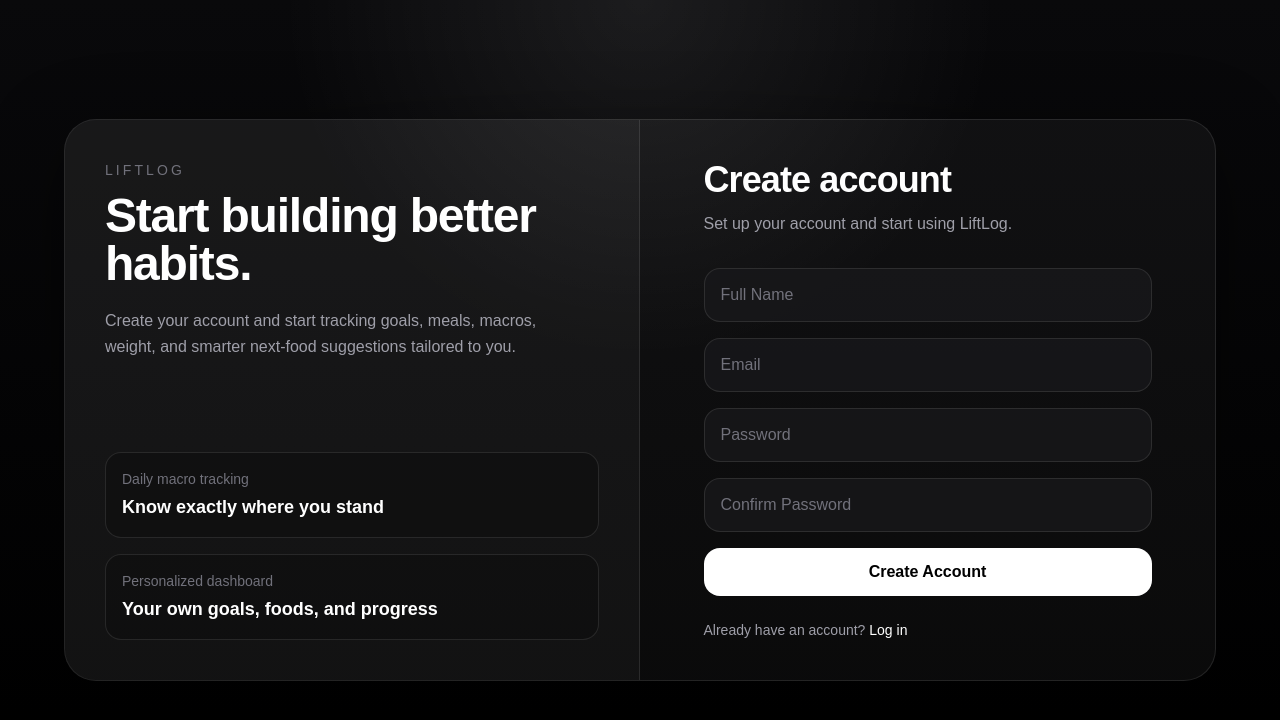
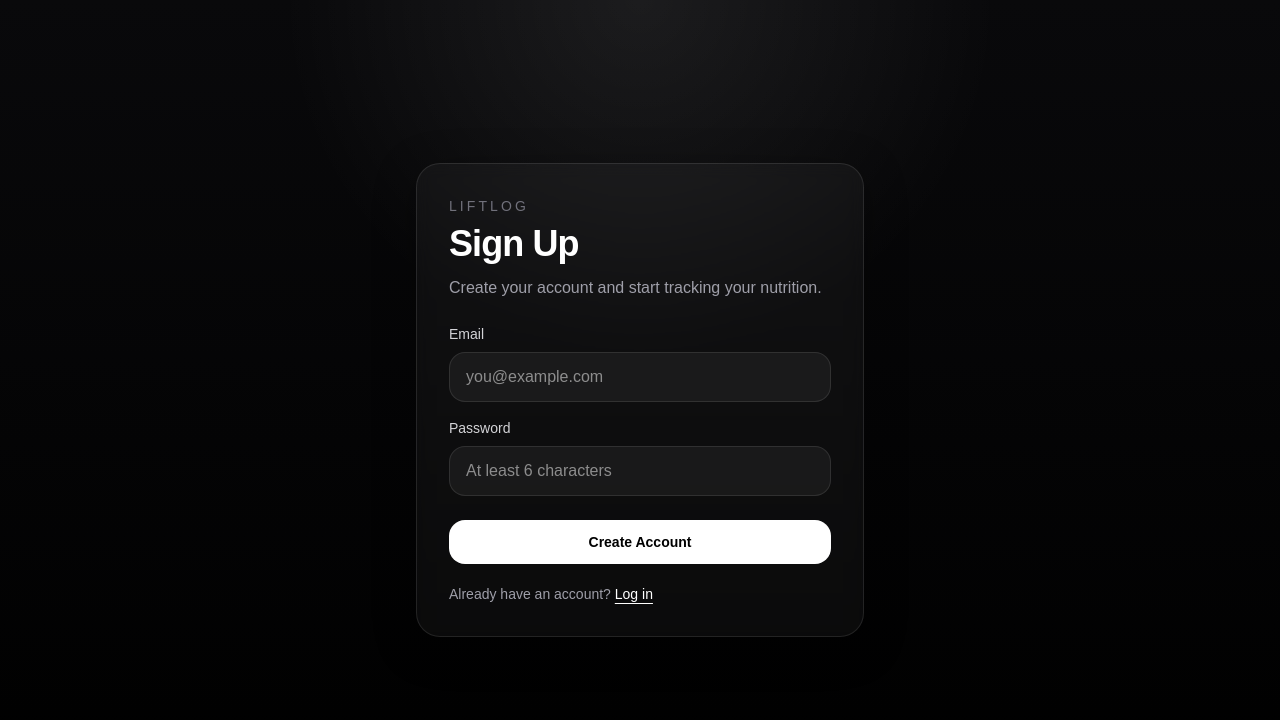
Before and after one commit to nishanthkanaparthi/LiftLog, a Next.js app: page /signup in a window 1280 px wide. Shown: the top 720 px of the page. Built offline with nearby package versions, Linux system fonts and the light colour scheme.

Commit message:
Auto-login after signup

```diff
--- a/app/signup/page.tsx
+++ b/app/signup/page.tsx
@@ -1,242 +1,125 @@
 "use client";
 
+import { useState } from "react";
+import { useRouter } from "next/navigation";
 import Link from "next/link";
-import { useRouter } from "next/navigation";
-import { useEffect, useState } from "react";
-
-type MessageType = "success" | "error" | "";
-
-function Input({
-  type = "text",
-  placeholder,
-  value,
-  onChange,
-}: {
-  type?: string;
-  placeholder: string;
-  value: string;
-  onChange: (e: React.ChangeEvent<HTMLInputElement>) => void;
-}) {
-  return (
-    <input
-      type={type}
-      placeholder={placeholder}
-      value={value}
-      onChange={onChange}
-      className="w-full rounded-2xl border border-white/10 bg-zinc-900/80 px-4 py-3.5 text-white placeholder:text-zinc-500 outline-none transition focus:border-zinc-400 focus:ring-2 focus:ring-white/10"
-    />
-  );
-}
-
-function PrimaryButton({
-  children,
-  onClick,
-  disabled = false,
-}: {
-  children: React.ReactNode;
-  onClick: () => void;
-  disabled?: boolean;
-}) {
-  return (
-    <button
-      onClick={onClick}
-      disabled={disabled}
-      className="w-full rounded-2xl bg-white px-5 py-3 font-semibold text-black transition hover:opacity-90 active:scale-[0.98] disabled:cursor-not-allowed disabled:opacity-60"
-    >
-      {children}
-    </button>
-  );
-}
 
 export default function SignupPage() {
   const router = useRouter();
 
-  const [name, setName] = useState("");
   const [email, setEmail] = useState("");
   const [password, setPassword] = useState("");
-  const [confirmPassword, setConfirmPassword] = useState("");
-
-  const [messageText, setMessageText] = useState("");
-  const [messageType, setMessageType] = useState<MessageType>("");
-  const [isLoading, setIsLoading] = useState(false);
-
-  useEffect(() => {
-    const storedUser = localStorage.getItem("liftlogUser");
-
-    if (storedUser) {
-      router.push("/dashboard");
-    }
-  }, [router]);
-
-  const showError = (text: string) => {
-    setMessageText(text);
-    setMessageType("error");
-  };
-
-  const showSuccess = (text: string) => {
-    setMessageText(text);
-    setMessageType("success");
-  };
+  const [message, setMessage] = useState("");
+  const [isSubmitting, setIsSubmitting] = useState(false);
 
   const handleSignup = async () => {
-    setMessageText("");
+    setMessage("");
 
-    if (
-      name.trim() === "" ||
-      email.trim() === "" ||
-      password.trim() === "" ||
-      confirmPassword.trim() === ""
-    ) {
-      showError("Please fill in all fields.");
+    if (!email.includes("@")) {
+      setMessage("Please enter a valid email.");
       return;
     }
 
     if (password.length < 6) {
-      showError("Password must be at least 6 characters long.");
-      return;
-    }
-
-    if (password !== confirmPassword) {
-      showError("Passwords do not match.");
+      setMessage("Password must be at least 6 characters.");
       return;
     }
 
     try {
-      setIsLoading(true);
+      setIsSubmitting(true);
 
       const res = await fetch("/api/signup", {
         method: "POST",
         headers: {
           "Content-Type": "application/json",
         },
-        body: JSON.stringify({ name, email, password }),
+        body: JSON.stringify({ email, password }),
       });
 
       const data = await res.json();
 
       if (!res.ok) {
-        showError(data.error || "Signup failed");
+        setMessage(data.error || "Signup failed.");
         return;
       }
 
-      showSuccess("Account created successfully.");
+      localStorage.setItem(
+        "liftlogUser",
+        JSON.stringify({
+          id: data.userId,
+        })
+      );
 
-      setName("");
-      setEmail("");
-      setPassword("");
-      setConfirmPassword("");
-
-      setTimeout(() => {
-        setMessageText("");
-        router.push("/login");
-      }, 900);
+      router.push("/dashboard");
     } catch (error) {
-      console.error(error);
-      showError("Something went wrong.");
+      console.error("Signup error:", error);
+      setMessage("Something went wrong. Please try again.");
     } finally {
-      setIsLoading(false);
+      setIsSubmitting(false);
     }
   };
 
   return (
-    <main className="min-h-screen bg-[radial-gradient(circle_at_top,_rgba(255,255,255,0.08),_transparent_35%),linear-gradient(to_bottom,_#09090b,_#000000)] text-white">
-      <div className="mx-auto flex min-h-screen max-w-7xl items-center justify-center px-4 py-10 md:px-8">
-        <div className="grid w-full max-w-6xl overflow-hidden rounded-[2rem] border border-white/10 bg-white/[0.04] shadow-[0_20px_80px_rgba(0,0,0,0.45)] lg:grid-cols-2">
-          <div className="hidden lg:flex flex-col justify-between border-r border-white/10 bg-white/[0.03] p-10">
-            <div>
-              <p className="mb-3 text-sm uppercase tracking-[0.22em] text-zinc-500">
+    <main className="min-h-screen bg-[radial-gradient(circle_at_top,_rgba(255,255,255,0.08),_transparent_35%),linear-gradient(to_bottom,_#09090b,_#000000)] text-white flex items-center justify-center px-4">
+      <div className="w-full max-w-md rounded-3xl border border-white/10 bg-white/[0.04] p-8 shadow-[0_10px_40px_rgba(0,0,0,0.35)] backdrop-blur-sm">
+        <p className="text-sm uppercase tracking-[0.22em] text-zinc-500 mb-2">
           LiftLog
         </p>
-              <h1 className="text-5xl font-semibold tracking-tight">
-                Start building better habits.
-              </h1>
-              <p className="mt-5 max-w-md text-zinc-400 leading-relaxed">
-                Create your account and start tracking goals, meals, macros, weight,
-                and smarter next-food suggestions tailored to you.
+
+        <h1 className="text-4xl font-semibold tracking-tight">Sign Up</h1>
+        <p className="mt-3 text-zinc-400">
+          Create your account and start tracking your nutrition.
         </p>
+
+        {message && (
+          <div className="mt-5 rounded-2xl border border-red-500/20 bg-red-500/10 px-4 py-3 text-sm text-red-300">
+            {message}
+          </div>
+        )}
+
+        <div className="mt-6 space-y-4">
+          <div>
+            <label className="mb-2 block text-sm font-medium text-zinc-300">
+              Email
+            </label>
+            <input
+              type="email"
+              placeholder="you@example.com"
+              className="w-full rounded-2xl border border-white/10 bg-white/[0.05] px-4 py-3 text-white outline-none transition focus:border-white/20"
+              value={email}
+              onChange={(e) => setEmail(e.target.value)}
+            />
           </div>
 
-            <div className="grid gap-4">
-              <div className="rounded-2xl border border-white/10 bg-black/20 p-4">
-                <p className="text-sm text-zinc-500">Daily macro tracking</p>
-                <p className="mt-1 text-lg font-semibold">Know exactly where you stand</p>
-              </div>
-              <div className="rounded-2xl border border-white/10 bg-black/20 p-4">
-                <p className="text-sm text-zinc-500">Personalized dashboard</p>
-                <p className="mt-1 text-lg font-semibold">Your own goals, foods, and progress</p>
-              </div>
+          <div>
+            <label className="mb-2 block text-sm font-medium text-zinc-300">
+              Password
+            </label>
+            <input
+              type="password"
+              placeholder="At least 6 characters"
+              className="w-full rounded-2xl border border-white/10 bg-white/[0.05] px-4 py-3 text-white outline-none transition focus:border-white/20"
+              value={password}
+              onChange={(e) => setPassword(e.target.value)}
+            />
           </div>
         </div>
 
-          <div className="p-6 md:p-10">
-            <div className="mx-auto flex min-h-full w-full max-w-md flex-col justify-center">
-              <div className="mb-8">
-                <p className="mb-3 text-sm uppercase tracking-[0.22em] text-zinc-500 lg:hidden">
-                  LiftLog
-                </p>
-                <h2 className="text-3xl md:text-4xl font-semibold tracking-tight">
-                  Create account
-                </h2>
-                <p className="mt-3 text-zinc-400">
-                  Set up your account and start using LiftLog.
-                </p>
-              </div>
+        <button
+          onClick={handleSignup}
+          disabled={isSubmitting}
+          className="mt-6 w-full rounded-2xl bg-white px-4 py-3 text-sm font-semibold text-black transition hover:bg-zinc-200 disabled:cursor-not-allowed disabled:opacity-60"
+        >
+          {isSubmitting ? "Creating Account..." : "Create Account"}
+        </button>
 
-              {messageText && (
-                <div
-                  className={`mb-5 rounded-2xl border px-4 py-3 text-sm ${
-                    messageType === "error"
-                      ? "border-red-500/30 bg-red-500/10 text-red-300"
-                      : "border-emerald-500/30 bg-emerald-500/10 text-emerald-300"
-                  }`}
-                >
-                  {messageText}
-                </div>
-              )}
-
-              <div className="space-y-4">
-                <Input
-                  placeholder="Full Name"
-                  value={name}
-                  onChange={(e) => setName(e.target.value)}
-                />
-
-                <Input
-                  type="email"
-                  placeholder="Email"
-                  value={email}
-                  onChange={(e) => setEmail(e.target.value)}
-                />
-
-                <Input
-                  type="password"
-                  placeholder="Password"
-                  value={password}
-                  onChange={(e) => setPassword(e.target.value)}
-                />
-
-                <Input
-                  type="password"
-                  placeholder="Confirm Password"
-                  value={confirmPassword}
-                  onChange={(e) => setConfirmPassword(e.target.value)}
-                />
-
-                <PrimaryButton onClick={handleSignup} disabled={isLoading}>
-                  {isLoading ? "Creating Account..." : "Create Account"}
-                </PrimaryButton>
-              </div>
-
-              <p className="mt-6 text-sm text-zinc-400">
+        <p className="mt-5 text-sm text-zinc-400">
           Already have an account?{" "}
-                <Link href="/login" className="font-medium text-white hover:underline">
+          <Link href="/login" className="text-white underline underline-offset-4">
             Log in
           </Link>
         </p>
       </div>
-          </div>
-        </div>
-      </div>
     </main>
   );
 }
```
Lines whose indentation alone changed are shown as unchanged.
